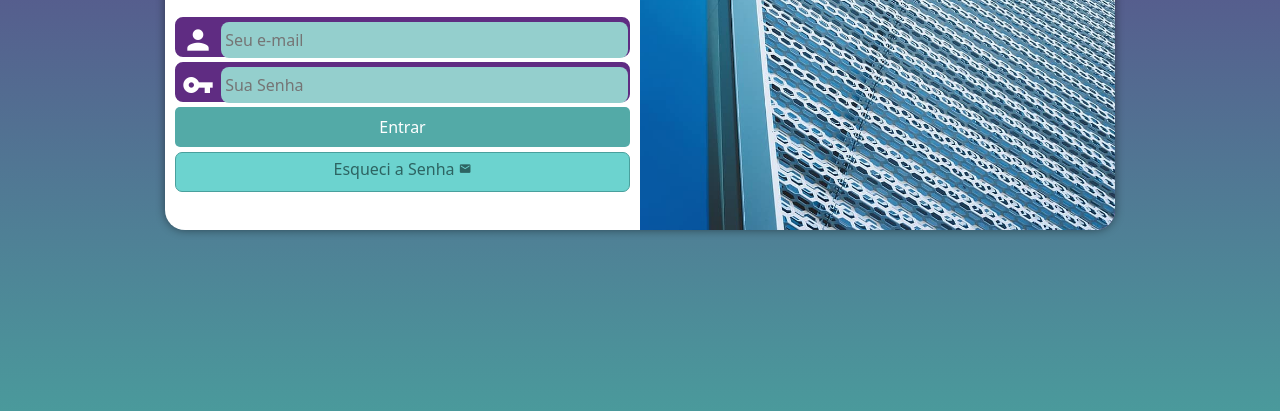
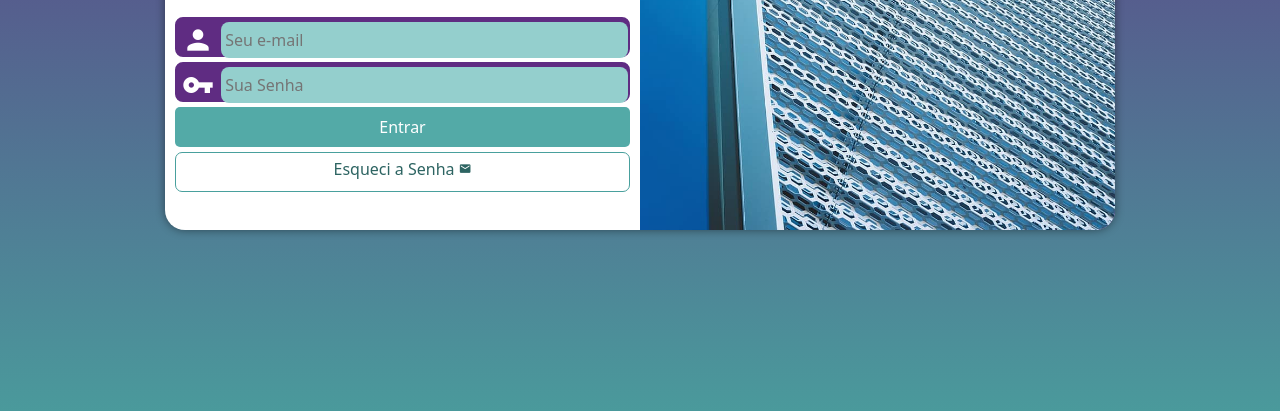
Before and after one commit to renancadnogueira/projeto-login, a plain HTML site: page index.html in a window 1280 px wide. Shown: the part 345-756 px from the top of the page. Drawn offline with Linux system fonts and the light colour scheme.

Commit message:
Alteração de cor

```diff
--- a/estilos/style.css
+++ b/estilos/style.css
@@ -128,8 +128,8 @@ form > a.botao {
     height: 40px;
     padding-top: 5px;
     margin-top: 5px;
-    background-color: #6cd3cf ;
-    color: #2d6462 ;
+    background-color: white;
+    color: #2d6462;
     border: 1px solid #49a09d;
     border-radius: 7px;
     text-decoration: none;
```
